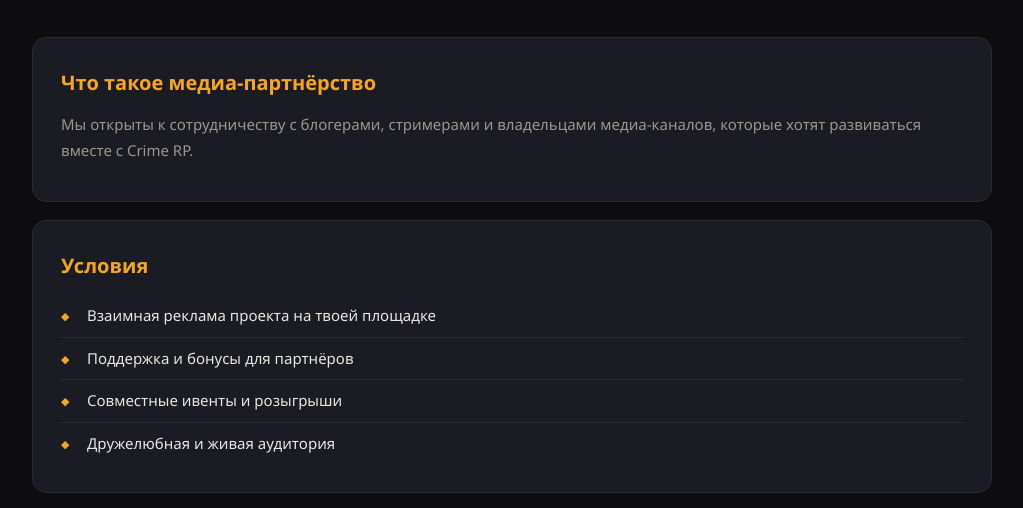
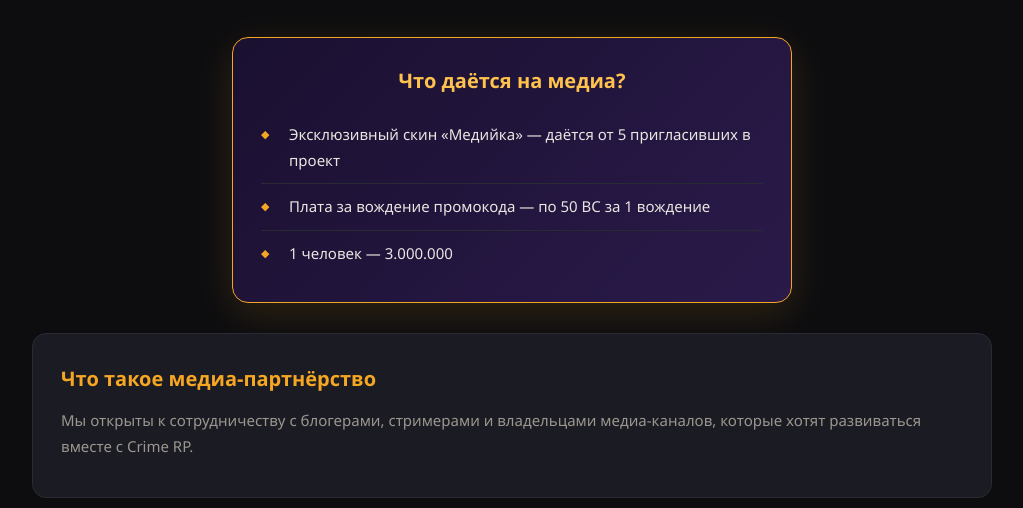
Before and after one commit to weteranchik31-ai/crime-rp, a plain HTML site: page media.html in a window 1280 px wide. Shown: the part 254-762 px from the top of the page, without its empty margins (128-1151 px from the left). Drawn offline with Linux system fonts and the light colour scheme.

Commit message:
Add media perks box

```diff
--- a/media.html
+++ b/media.html
@@ -32,6 +32,13 @@
   .page-head{padding:70px 0 30px;text-align:center}
   .page-head .kicker{display:inline-block;font-size:12px;letter-spacing:2px;text-transform:uppercase;color:var(--amber);font-weight:700;border:1px solid var(--line);border-radius:50px;padding:5px 14px;margin-bottom:16px;background:rgba(245,166,35,.06)}
   .page-head h1{font-size:clamp(28px,4vw,40px);font-weight:900}
+  .media-box{padding:10px 0 20px}
+  .media-card{max-width:560px;margin:0 auto;background:linear-gradient(135deg,#1a1030,#2a1a4a);border:1px solid var(--amber);border-radius:16px;padding:26px 28px;box-shadow:0 10px 40px rgba(245,166,35,.15)}
+  .media-card h2{font-size:20px;font-weight:900;color:var(--amber2);margin-bottom:14px;text-align:center}
+  .media-card ul{list-style:none;padding:0}
+  .media-card li{padding:10px 0 10px 28px;position:relative;color:var(--txt);font-size:15px;border-bottom:1px solid var(--line)}
+  .media-card li:last-child{border-bottom:none}
+  .media-card li::before{content:"◆";position:absolute;left:0;color:var(--amber);font-size:11px;top:13px}
 
   .content{padding:10px 0 80px}
   .block{background:var(--panel);border:1px solid var(--line);border-radius:14px;padding:28px;margin-bottom:18px}
@@ -75,6 +82,19 @@
   </div>
 </header>
 
+<section class="media-box">
+  <div class="wrap">
+    <div class="media-card">
+      <h2>Что даётся на медиа?</h2>
+      <ul>
+        <li>Эксклюзивный скин «Медийка» — даётся от 5 пригласивших в проект</li>
+        <li>Плата за вождение промокода — по 50 BC за 1 вождение</li>
+        <li>1 человек — 3.000.000</li>
+      </ul>
+    </div>
+  </div>
+</section>
+
 <section class="content">
   <div class="wrap">
     <div class="block">
```
